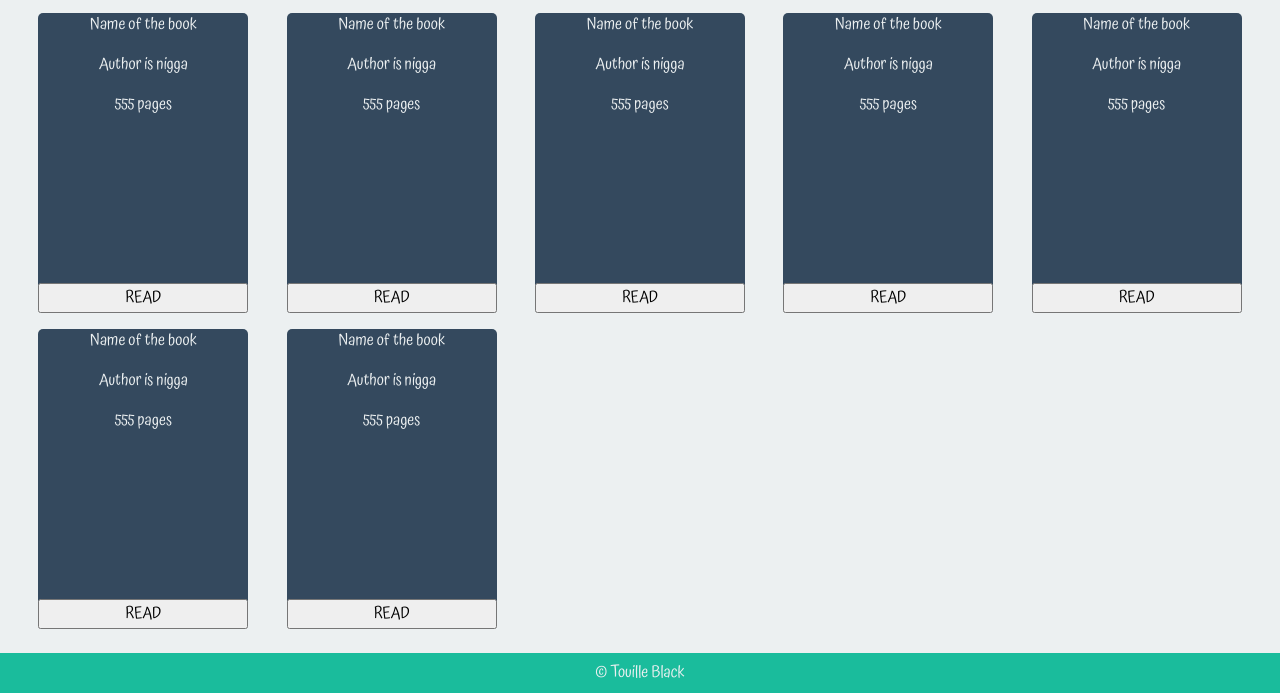
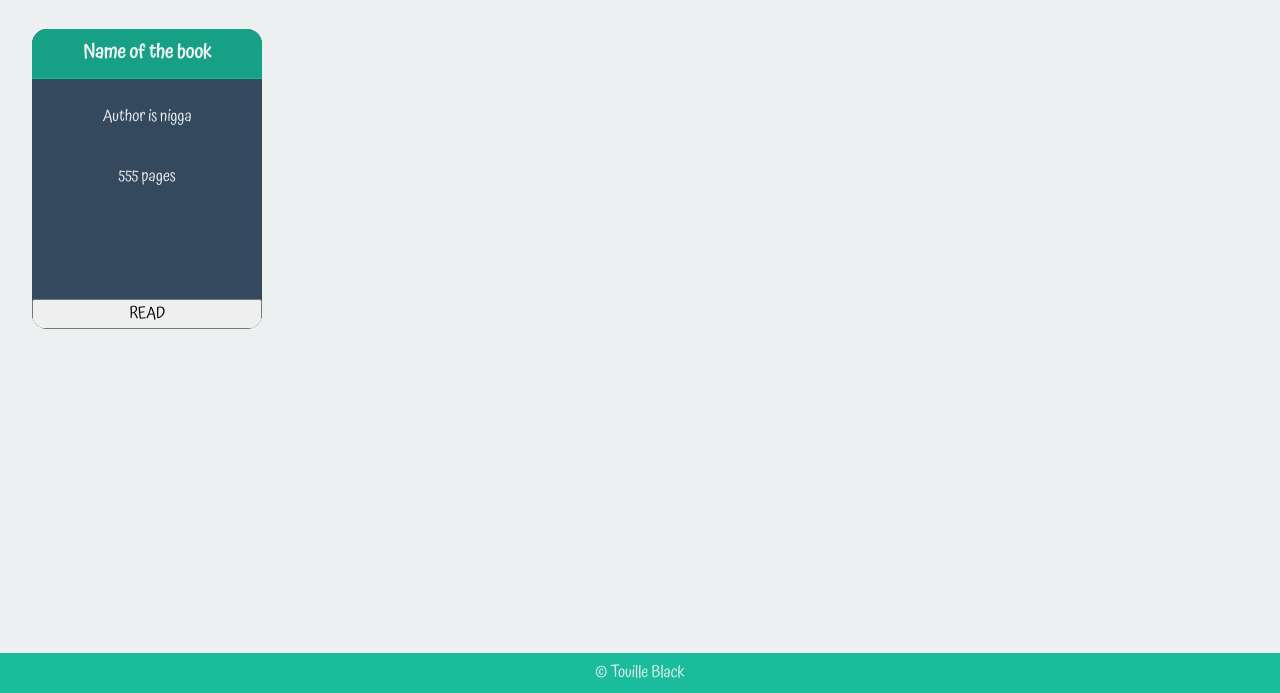
Before and after one commit to Tou1lle/library-top3, a plain HTML site: page index.html in a window 1280 px wide. Shown: the part 107-800 px from the top of the page. Drawn offline with Linux system fonts and the light colour scheme.

Commit message:
Change grid for library, add some styles for book
change the grid column layout from auto-fit to
auto-fill. This way if there are not enough books,
they dont grow in too much size but are fluid at
the same time

```diff
--- a/index.html
+++ b/index.html
@@ -12,59 +12,11 @@
   <h1>Virtual Library no.3</h1>
   <div class="library bookshelf">
     <div class="book">
-      <p>Name of the book</p>
-      <p>Author is nigga</p>
-      <p>555 pages</p>
+      <p class="book-name">Name of the book</p>
+      <p class="book-author">Author is nigga</p>
+      <p class="book-pages">555 pages</p>
       <div class="button-container">
-        <button>READ</button>
-      </div>
-    </div>
-    <div class="book">
-      <p>Name of the book</p>
-      <p>Author is nigga</p>
-      <p>555 pages</p>
-      <div class="button-container">
-        <button>READ</button>
-      </div>
-    </div>
-    <div class="book">
-      <p>Name of the book</p>
-      <p>Author is nigga</p>
-      <p>555 pages</p>
-      <div class="button-container">
-        <button>READ</button>
-      </div>
-    </div>
-    <div class="book">
-      <p>Name of the book</p>
-      <p>Author is nigga</p>
-      <p>555 pages</p>
-      <div class="button-container">
-        <button>READ</button>
-      </div>
-    </div>
-    <div class="book">
-      <p>Name of the book</p>
-      <p>Author is nigga</p>
-      <p>555 pages</p>
-      <div class="button-container">
-        <button>READ</button>
-      </div>
-    </div>
-    <div class="book">
-      <p>Name of the book</p>
-      <p>Author is nigga</p>
-      <p>555 pages</p>
-      <div class="button-container">
-        <button>READ</button>
-      </div>
-    </div>
-    <div class="book">
-      <p>Name of the book</p>
-      <p>Author is nigga</p>
-      <p>555 pages</p>
-      <div class="button-container">
-        <button>READ</button>
+        <button class="book-read">READ</button>
       </div>
     </div>
   </div>
--- a/styles/styles.css
+++ b/styles/styles.css
@@ -42,11 +42,10 @@ footer {
   flex-grow: 1;
   background-color: var(--light-grey);
   display: grid;
-  grid-template-columns: repeat(auto-fit, minmax(150px, 210px));
+  grid-template-columns: repeat(auto-fill, minmax(200px, 1fr));
   grid-auto-rows: min-content;
   gap: 1rem;
-  padding: 1rem;
-  justify-content: space-evenly;
+  padding: 2rem;
 }
 
 .book {
@@ -57,7 +56,19 @@ footer {
   flex-direction: column;
   gap: 1rem;
   color: var(--light-grey);
-  border-radius: 5px;
+  border-radius: 15px;
+  overflow: hidden;
+}
+
+.book p {
+  padding: 10px;
+}
+
+.book-name {
+  font-size: 120%;
+  font-weight: bold;
+  border-bottom: 1px solid var(--light-green);
+  background-color: var(--dark-green);
 }
 
 .button-container {
```
